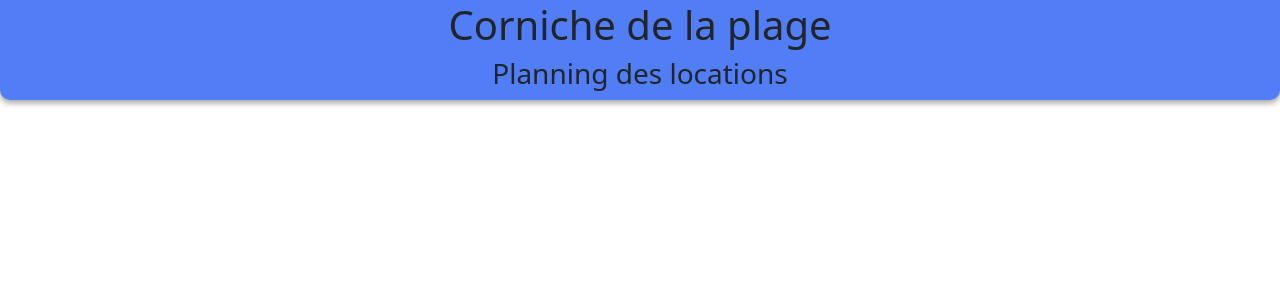
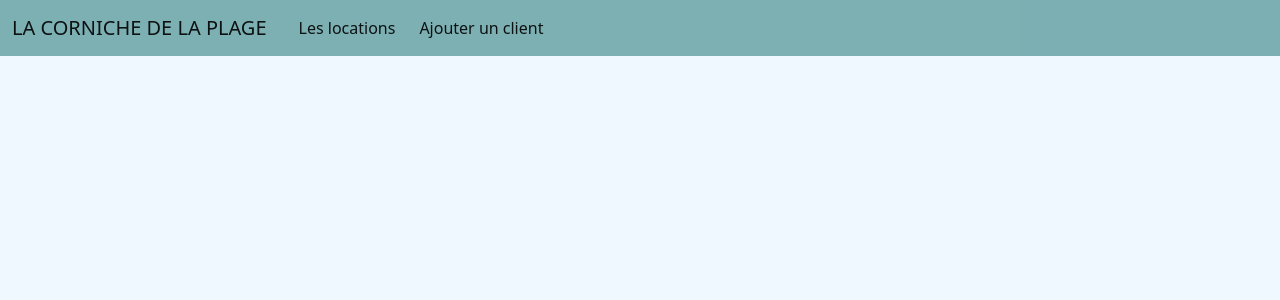
Before and after one commit to sebastien-violante/cdlp-planning, a Symfony app: template templates/home/index.html.twig in a window 1280 px wide. Shown: the top 300 px of the page. Run offline with Twig, Linux system fonts and the light colour scheme; the template is opened without the code that fills it, so the values that code supplies are empty; some libraries are stand-ins or nearby versions.

Commit message:
navbar fixed top

```diff
--- a/public/_assets/css/styles.css
+++ b/public/_assets/css/styles.css
@@ -1,3 +1,7 @@
+body {
+    background-color:aliceblue;
+}
+
 .flex {
     display: flex;
     align-items: center;
@@ -30,3 +34,12 @@
  .box-shadow {
     box-shadow: rgba(0, 0, 0, 0.24) 0px 3px 8px;
  }
+
+ .center {
+    text-align: center;
+    margin-bottom: 0px;
+ }
+
+ .light {
+    background-color:rgba(95, 158, 160, 0.8)
+ }
--- a/templates/_header.html.twig
+++ b/templates/_header.html.twig
@@ -1,4 +1,20 @@
-<div class="flex vertical fixed-top header">
-    <h1>Corniche de la plage</h1>
-    <h3>Planning des locations</h3>
-</div>
+<nav class="navbar navbar-expand-lg bg-body-tertiary light fixed-top">
+  <div class="container-fluid">
+    <button class="navbar-toggler" type="button" data-bs-toggle="collapse" data-bs-target="#navbarTogglerDemo03" aria-controls="navbarTogglerDemo03" aria-expanded="false" aria-label="Toggle navigation">
+      <span class="navbar-toggler-icon"></span>
+    </button>
+    <a class="navbar-brand" href="#">LA CORNICHE DE LA PLAGE</a>
+    <div class="collapse navbar-collapse" id="navbarTogglerDemo03">
+      <ul class="navbar-nav me-auto mb-2 mb-lg-0">
+        <li class="nav-item">
+          <a class="nav-link active ps-3" aria-current="page" href="{{ path('app_home')}}">Les locations</a>
+        </li>
+        <li class="nav-item">
+          <a class="nav-link active ps-3" href="{{ path('app_client')}}">Ajouter un client</a>
+        </li>
+
+      </ul>
+
+    </div>
+  </div>
+</nav>
--- a/templates/base.html.twig
+++ b/templates/base.html.twig
@@ -21,6 +21,7 @@
         <header>
             {% include "_header.html.twig" %}
         </header>
+        <div style="height:100px"></div>
         {% block body %}{% endblock %}
         {# Script for Bootstrap #}
         <script src="https://cdn.jsdelivr.net/npm/bootstrap@5.3.0-alpha3/dist/js/bootstrap.bundle.min.js" integrity="sha384-ENjdO4Dr2bkBIFxQpeoTz1HIcje39Wm4jDKdf19U8gI4ddQ3GYNS7NTKfAdVQSZe" crossorigin="anonymous"></script>
--- a/templates/client/index.html.twig
+++ b/templates/client/index.html.twig
@@ -9,7 +9,8 @@
 </style>
 
 <div class="example-wrapper">
-    <h1>Hello </h1>
+
+    <h1 class="center">Enregistrer un nouveau client</h1>
 
     {{form(clientForm)}}
 </div>
--- a/templates/home/index.html.twig
+++ b/templates/home/index.html.twig
@@ -8,10 +8,10 @@
     .example-wrapper code { background: #F5F5F5; padding: 2px 6px; }
 </style>
 
-<div class="example-wrapper top">
+<div class="example-wrapper">
     {% for client in clients %}
         <div class="card my-2 relative box-shadow">
-            <div class="card-header">{{ client.firstname }} {{ client.initial }}.<a href="{{ path('app_delete', {'id': client.id }) }}" onclick="return confirm('Etes-vous sûr de supprimer ce client ?');"><img class="icon" src="{{ asset('_assets/pictures/bin.svg')}}"></a></div>
+            <div class="card-header"><strong>{{ client.firstname }} {{ client.initial }}.</strong><a href="{{ path('app_delete', {'id': client.id }) }}" onclick="return confirm('Etes-vous sûr de supprimer ce client ?');"><img class="icon" src="{{ asset('_assets/pictures/bin.svg')}}"></a></div>
             <div class="position-absolute end-0 pe-2" style="line-height: 2.5em">
                 <img src="{{ asset('_assets/pictures/phone.svg')}}" class="icon">
                 {{ client.phoneNumber }}
@@ -23,13 +23,13 @@
                 - {{ client.children }} {{ (client.children > 1) ? 'enfants' : 'enfant'  }}</li>
                 <li class="list-group-item">
                     {% if client.cleaned == false %}
-                        <form class="my-1 w-100 px-5" method="POST" action="{{ path('app_clean', {'id': client.id }) }}">
-                            <input class="btn btn-success w-100" type="submit" value="Valider le départ">
-                        </form>
+                        <div class="flex">
+                            <form class="" method="POST" action="{{ path('app_clean', {'id': client.id }) }}">
+                                <input class="btn btn-primary w-100" type="submit" value="Valider le départ">
+                            </form>
+                        </div>
                     {% else %}
-                        <div class="alert alert-success" role="alert">
-                            Départ validé
-                        </div>
+                        <div class="alert alert-success center" role="alert">Départ validé</div>
                     {% endif %}
                 </li>
             </ul>
```
